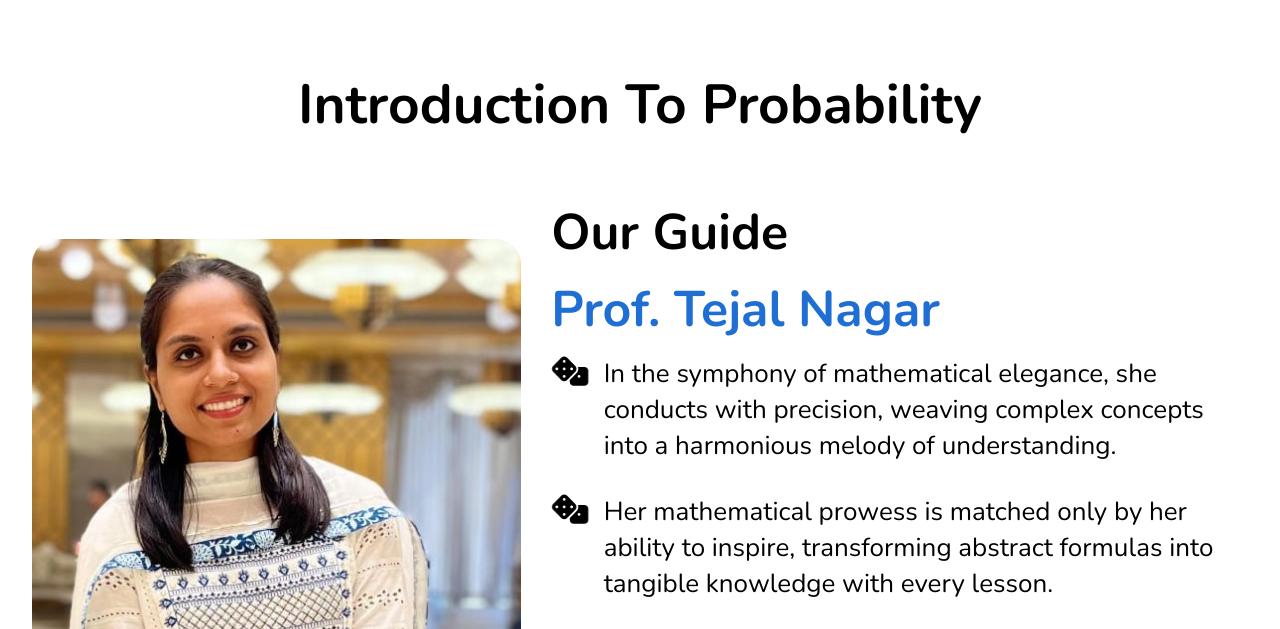
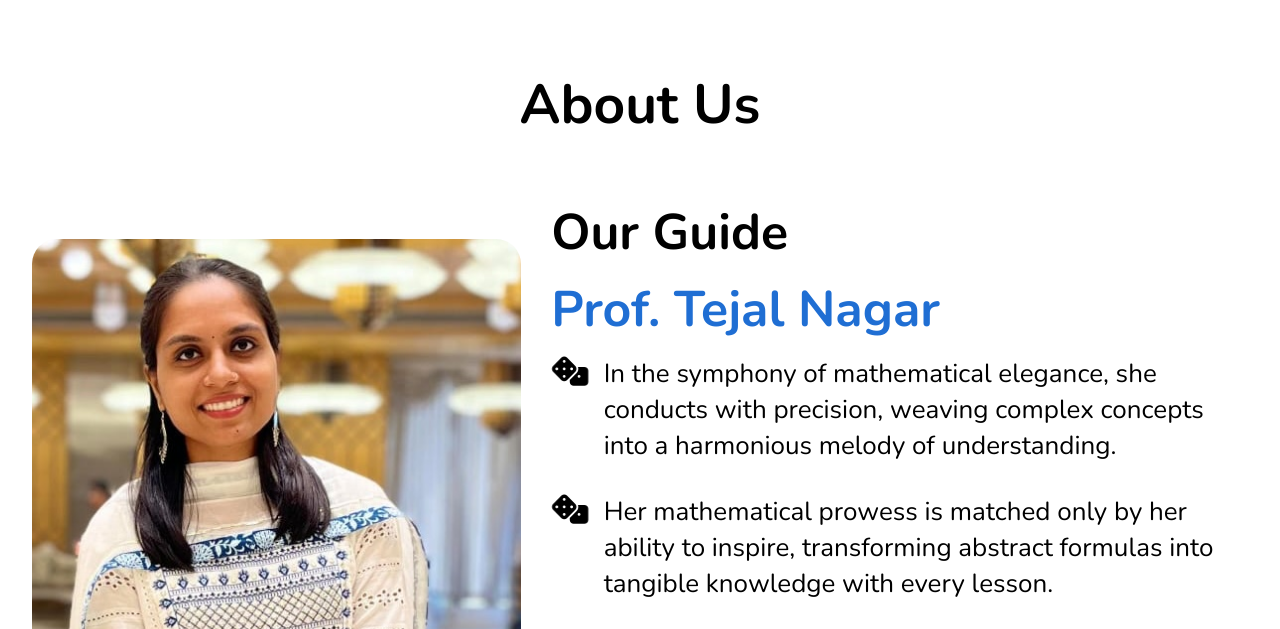
Before and after one commit to mathskido/project, a plain HTML site: page website/about us.html in a window 1280 px wide. Shown: the part 119-748 px from the top of the page. Drawn offline with nearby package versions, Linux system fonts and the light colour scheme.

Commit message:
Summary (About US)

```diff
--- a/website/about us.html
+++ b/website/about us.html
@@ -40,7 +40,7 @@
       <div class="container">
         <div class="row">
           <div class="col-md-12 text_center">
-            <h2 class="section_title">Introduction To Probability</h2>
+            <h2 class="section_title">About Us</h2>
           </div>
         </div>
         <div class="row align_center">
```
Also changed, not shown: 1 other file.
